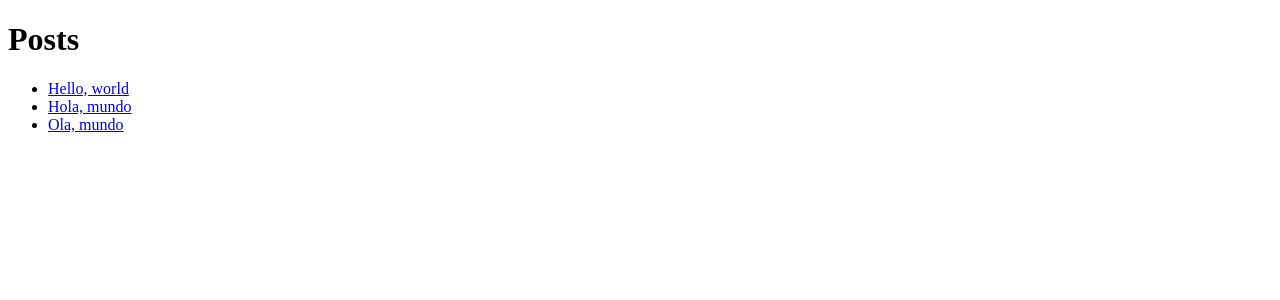
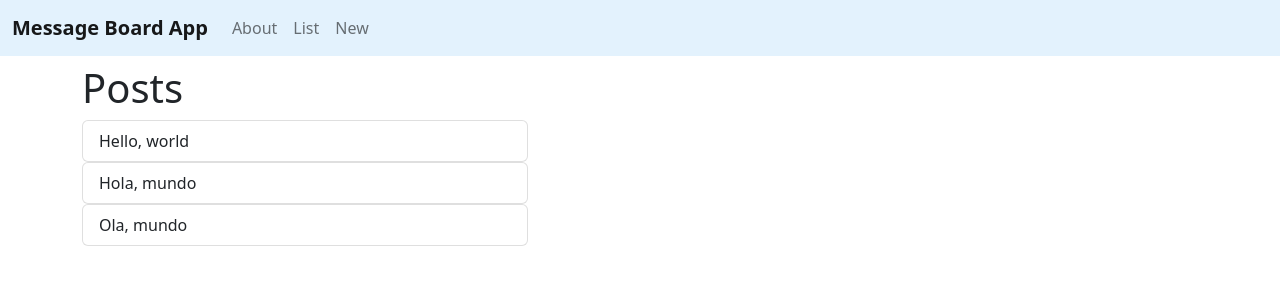
Before and after one commit to leopoldo-1/FSDI-112-Assignmet-3, a Django app: page /posts/ in a window 1280 px wide. Shown: the top 300 px of the page. Run offline with Django 4.2, Linux system fonts and the light colour scheme; data comes from the database, SQL or seed files in the repository; both versions use the stored data as it was after the commit.

Commit message:
templates updated

```diff
--- a/posts/models.py
+++ b/posts/models.py
@@ -12,5 +12,5 @@ class Post(models.Model):
   def __str__(self):
     return self.title
 
-  def get_absolute_ur(self):
+  def get_absolute_url(self):
     return reverse('post_detail', args=[self.id])
--- a/templates/base.html
+++ b/templates/base.html
@@ -5,9 +5,39 @@
   <meta http-equiv="X-UA-Compatible" content="IE=edge">
   <meta name="viewport" content="width=device-width, initial-scale=1.0">
   <title>{% block title%} {% endblock title%}</title>
+  <!-- CSS only -->
+  <link href="https://cdn.jsdelivr.net/npm/bootstrap@5.2.0-beta1/dist/css/bootstrap.min.css" rel="stylesheet" integrity="sha384-0evHe/X+R7YkIZDRvuzKMRqM+OrBnVFBL6DOitfPri4tjfHxaWutUpFmBp4vmVor" crossorigin="anonymous">
 </head>
 <body>
-  {% block content %}
-  {% endblock content %}
+
+  <nav class="navbar navbar-expand-lg" style="background-color: #e3f2fd;">
+    <div class="container-fluid">
+      <a class="navbar-brand" href="{% url 'home' %}"><b>Message Board App</b></a>
+      <button class="navbar-toggler" type="button" data-bs-toggle="collapse" data-bs-target="#navbarNav" aria-controls="navbarNav" aria-expanded="false" aria-label="Toggle navigation">
+        <span class="navbar-toggler-icon"></span>
+      </button>
+      <div class="collapse navbar-collapse" id="navbarNav">
+        <ul class="navbar-nav">
+          <li class="nav-item">
+            <a class="nav-link" aria-current="page" href="{% url 'about' %}">About</a>
+          </li>
+          <li class="nav-item">
+            <a class="nav-link" href="{% url 'post_list' %}">List</a>
+          </li>
+          <li class="nav-item">
+            <a class="nav-link" href="{% url 'post_new' %}">New</a>
+          </li>
+        </ul>
+      </div>
+    </div>
+  </nav>
+
+  <div class="container mt-2">
+    {% block content %}
+    {% endblock content %}
+  </div>
+
+  <!-- JavaScript Bundle with Popper -->
+  <script src="https://cdn.jsdelivr.net/npm/bootstrap@5.2.0-beta1/dist/js/bootstrap.bundle.min.js" integrity="sha384-pprn3073KE6tl6bjs2QrFaJGz5/SUsLqktiwsUTF55Jfv3qYSDhgCecCxMW52nD2" crossorigin="anonymous"></script>
 </body>
 </html>
--- a/templates/home.html
+++ b/templates/home.html
@@ -4,5 +4,5 @@
 
 {% block content %}
   <h1>Home</h1>
-  <p>Welcome to my homepage!</p>
+  <p>Welcome to "Message Board App"</p>
 {% endblock content %}
--- a/templates/posts/list.html
+++ b/templates/posts/list.html
@@ -4,7 +4,15 @@
 
 {% block content %}
   <h1>Posts</h1>
-  <ul>
+
+  {% for post in post_list %}
+  <li class="list-group" style="width: 40%">
+    <a href="{% url 'post_detail' post.id %}" class="list-group-item list-group-item-action">          {{post.title}}
+    </a>
+  </li>
+  {% endfor %}
+
+  <!-- <ul>
     {% for post in post_list %}
       <li>
         <a href="{% url 'post_detail' post.id %}">
@@ -12,5 +20,5 @@
         </a>
       </li>
     {% endfor %}
-  </ul>
+  </ul> -->
 {% endblock content %}
--- a/templates/posts/new.html
+++ b/templates/posts/new.html
@@ -7,7 +7,7 @@
 <form method="POST">
     {% csrf_token %}
     {{ form.as_p}}
-    <input type="submit" value="Create">
+    <input class="btn btn-outline-success btn-sm" type="submit" value="Create">
   </form>
 {% endblock content %}
 
```
Also changed, not shown: db.sqlite3.
